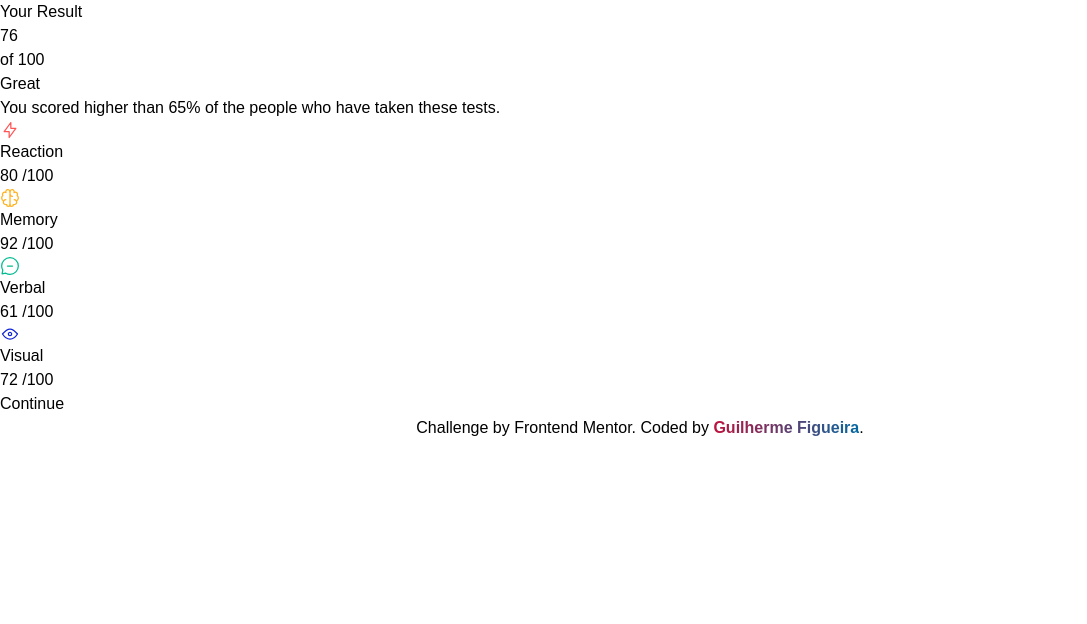
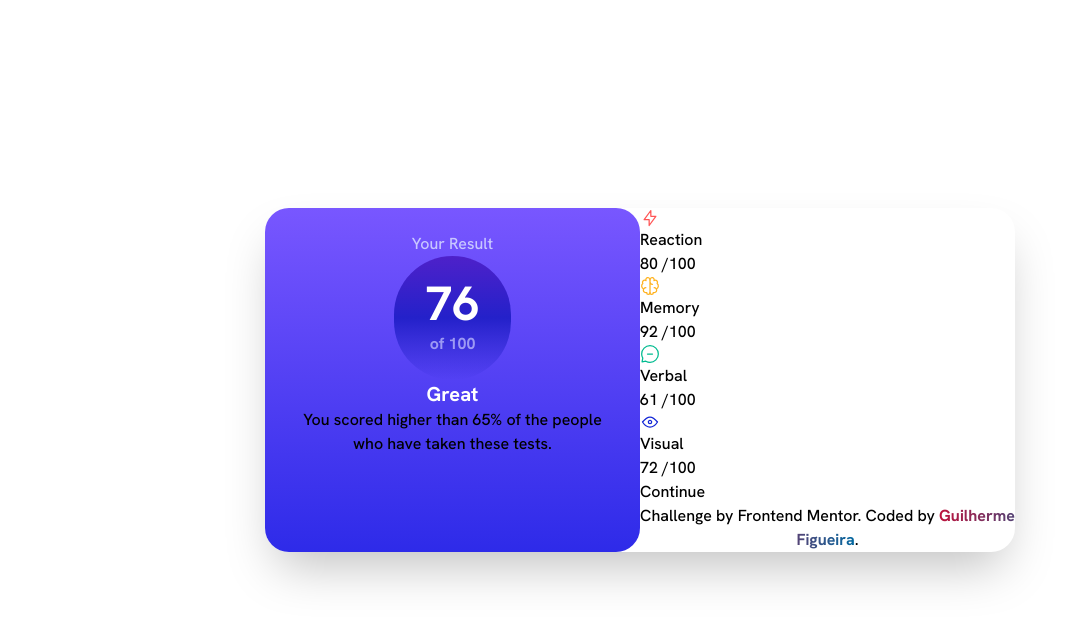
Before and after one commit to GuilhermeFigueira/results-summary, a React (Vite) app: page / in a window 1280 px wide. Shown: the top 624 px of the page, without its empty margins (0-1087 px from the left). Built offline with nearby package versions, Linux system fonts and the light colour scheme.

Commit message:
estilizações principais e corrigida a fonte

```diff
--- a/src/App.tsx
+++ b/src/App.tsx
@@ -3,23 +3,27 @@ import TestResults from "./data.json";
 
 function App() {
 	return (
-		<>
-			<main>
-				<h1>Your Result</h1>
-				<div>
-					<h2>76</h2>
-					<span>of 100</span>
+		<div className="h-screen w-screen flex">
+			<main className="mx-auto flex flex-col sm:flex-row shadow-2xl rounded-3xl my-52 transition-all h-fit">
+				<article className="bg-gradient-to-b from-blue-slate to-blue-royal text-center  rounded-3xl max-w-[375px] p-6">
+					<h1 className="text-blue-lavender">Your Result</h1>
+					<div className="rounded-full bg-gradient-to-b from-blue-violet via-blue-persian to-transparent  w-fit py-6 px-8  text-white font-bold items-center m-auto flex flex-col gap-1 ">
+						<h2 className="text-5xl">76</h2>
+						<span className="text-blue-lavender opacity-70">
+							of 100
+						</span>
 					</div>
-				<h3>Great</h3>
+					<h3 className="text-white font-bold text-xl">Great</h3>
 					<footer>
 						You scored higher than 65% of the people who have taken
 						these tests.
 					</footer>
-			</main>
-			<aside>
+				</article>
+				<aside className="rounded-3xl max-w-[375px] h-">
 					<title>Summary</title>
 					{TestResults.map((results) => {
-					const categoryLowerCase = results.category.toLowerCase();
+						const categoryLowerCase =
+							results.category.toLowerCase();
 						return (
 							<Skill
 								key={results.category}
@@ -31,7 +35,7 @@ function App() {
 					})}
 
 					<button>Continue</button>
-			</aside>
+
 					<div>
 						<div className="text-center ">
 							Challenge by{" "}
@@ -52,7 +56,9 @@ function App() {
 							.
 						</div>
 					</div>
-		</>
+				</aside>
+			</main>
+		</div>
 	);
 }
 
--- a/tailwind.config.cjs
+++ b/tailwind.config.cjs
@@ -2,7 +2,7 @@
 module.exports = {
 	content: ["./src/**/*.tsx", "./index.html"],
 	theme: {
-		fontFamily: { sans: ["Hanken_Grotesk", "sans-serif"] },
+		fontFamily: { sans: ["Hanken Grotesk", "sans-serif"] },
 		extend: {
 			colors: {
 				white: "hsl(0, 0%, 100%)",
@@ -16,7 +16,7 @@ module.exports = {
 					slate: "hsl(252, 100%, 67%)",
 					royal: "hsl(241, 81%, 54%)",
 					violet: "hsla(256, 72%, 46%, 1)",
-					persian: "hsla(241, 72%, 46%, 0)",
+					persian: "hsla(241, 72%, 46%, 1)",
 					pale: "hsl(221, 100%, 96%)",
 					dark: "hsl(224, 30%, 27%)",
 					lavender: "hsl(241, 100%, 89%)",
```
Also changed, not shown: 1 other file (tests, documents, lock files or other folders). Lines whose indentation alone changed are shown as unchanged.
